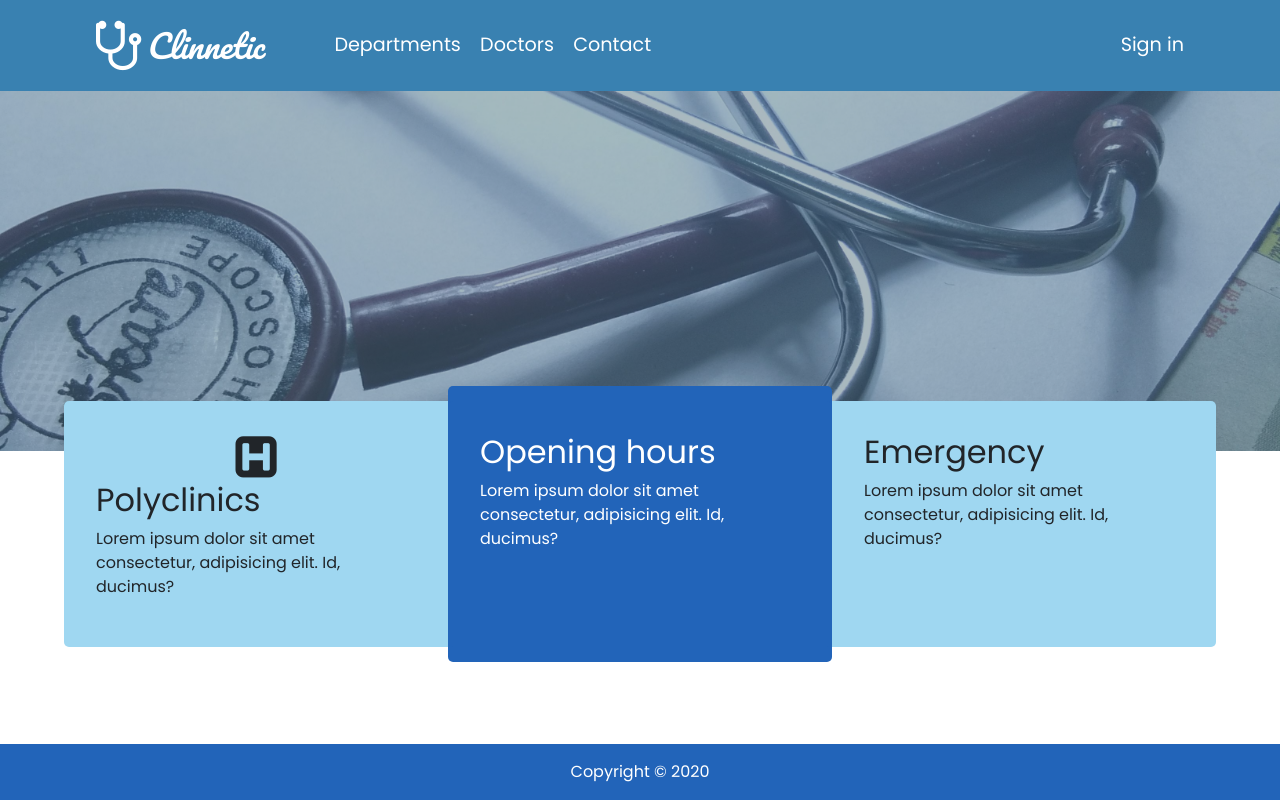
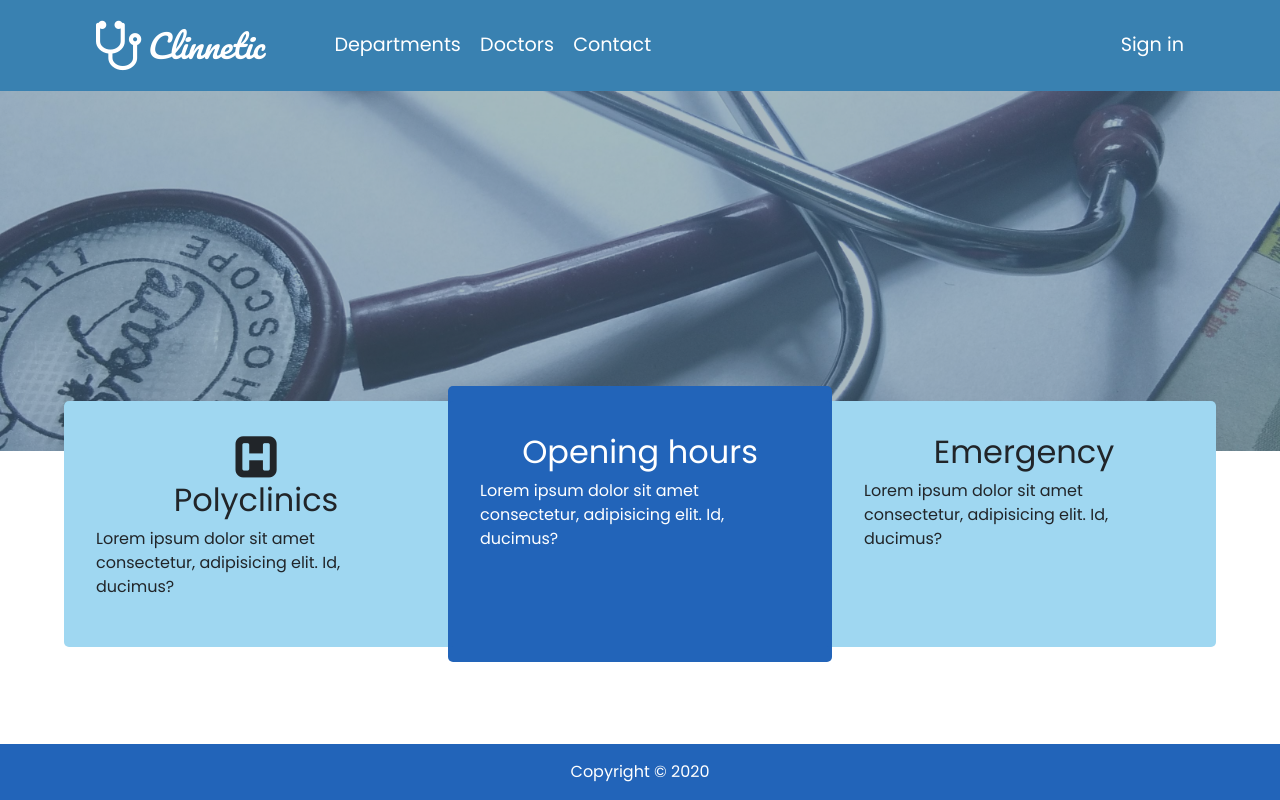
Before and after one commit to luana-david/Clinnetic-Angular, an Angular app: page / in a window 1280 px wide. Built offline with nearby package versions, Linux system fonts and the light colour scheme.

Commit message:
center card header

```diff
--- a/src/app/home/home-page/home-page.component.css
+++ b/src/app/home/home-page/home-page.component.css
@@ -40,6 +40,10 @@ img {
     justify-content: center;
 }
 
+.custom-card-header {
+    text-align: center;
+}
+
 .card-1 {
     background-color: rgb(159, 215, 241);
     border-radius: 5px 0px 0px 5px;
--- a/src/app/home/home-page/home-page.component.html
+++ b/src/app/home/home-page/home-page.component.html
@@ -6,15 +6,15 @@
 <div class="cards">
     <div class="custom-card card-1">
         <div class="card-icon"><i class="fa fa-h-square fa-3x"></i></div>
-        <h2>Polyclinics</h2>
+        <h2 class="custom-card-header">Polyclinics</h2>
         <p>Lorem ipsum dolor sit amet consectetur, adipisicing elit. Id, ducimus?</p>
     </div>
     <div class="custom-card card-2">
-        <h2>Opening hours</h2>
+        <h2 class="custom-card-header">Opening hours</h2>
         <p>Lorem ipsum dolor sit amet consectetur, adipisicing elit. Id, ducimus?</p>
     </div>
     <div class="custom-card card-3">
-        <h2>Emergency</h2>
+        <h2 class="custom-card-header">Emergency</h2>
         <p>Lorem ipsum dolor sit amet consectetur, adipisicing elit. Id, ducimus?</p>
     </div>
 </div>
```
